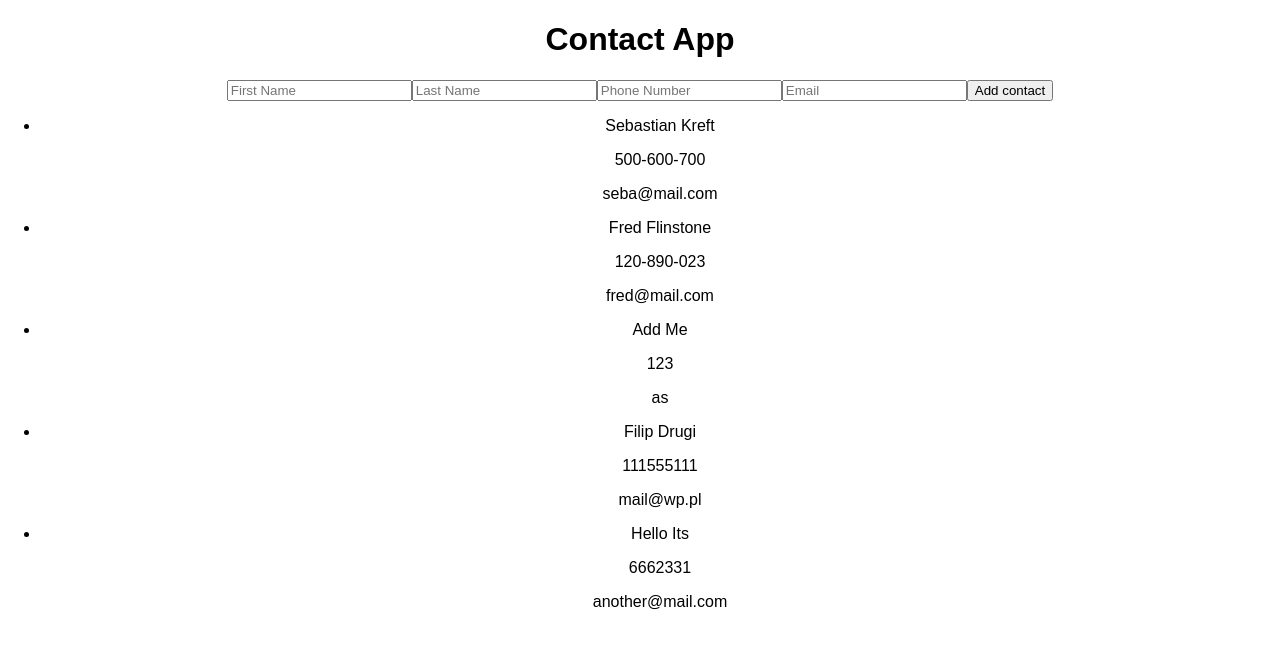
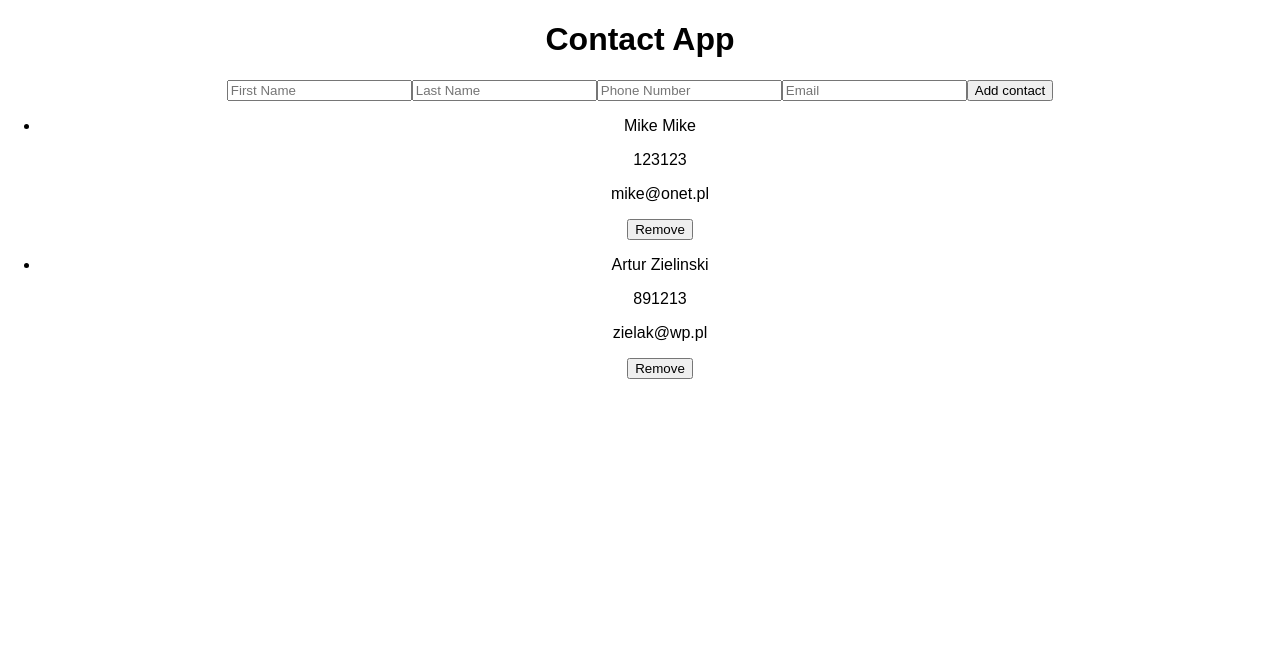
Before and after one commit to icelandico/contact-app-react, a React (Create React App) app: page / in a window 1280 px wide. Shown: the top 648 px of the page. Built offline with nearby package versions, Linux system fonts and the light colour scheme; data requests are answered from the project's data file.

Commit message:
Remove contacts functionality

```diff
--- a/src/App.js
+++ b/src/App.js
@@ -11,7 +11,7 @@ class App extends Component {
     email: ''
   };
 
-  componentDidMount() {
+  getContacts = () => {
     fetch(`http://localhost:3000/contacts`)
       .then(results => {
         return results.json()
@@ -22,9 +22,14 @@ class App extends Component {
           contacts: contactList
         });
       });
+  };
+
+  componentDidMount() {
+    this.getContacts()
   }
 
-  addContact = () => {
+  addContact = (event) => {
+    event.preventDefault();
     const newContact = {
       firstName: this.state.firstName,
       lastName: this.state.lastName,
@@ -39,7 +44,18 @@ class App extends Component {
           'Content-type': 'application/json'
         }
       }
-    )
+    ).then(this.getContacts)
+  };
+
+  removeContact = id => {
+    fetch(
+      `http://localhost:3000/contacts/` + id, {
+        method: 'DELETE',
+        headers: {
+          'Content-Type': 'application/json'
+        }
+      }
+    ).then(this.getContacts)
   };
 
   render() {
@@ -93,6 +109,7 @@ class App extends Component {
                   <p>{contact.firstName} {contact.lastName}</p>
                   <p>{contact.phoneNumber}</p>
                   <p>{contact.email}</p>
+                  <button onClick={() => this.removeContact(contact.id)}>Remove</button>
                 </li>
               </div>
             )
--- a/src/db.json
+++ b/src/db.json
@@ -1,38 +1,17 @@
 {
   "contacts": [
     {
-      "id": 1,
-      "firstName": "Sebastian",
-      "lastName": "Kreft",
-      "phoneNumber": "500-600-700",
-      "email": "seba@mail.com"
-    },
-    {
-      "id": 2,
-      "firstName": "Fred",
-      "lastName": "Flinstone",
-      "phoneNumber": "120-890-023",
-      "email": "fred@mail.com"
-    },
-    {
-      "firstName": "Add",
-      "lastName": "Me",
-      "phoneNumber": "123",
-      "email": "as",
-      "id": 3
-    },
-    {
-      "firstName": "Filip",
-      "lastName": "Drugi",
-      "phoneNumber": "111555111",
-      "email": "mail@wp.pl",
+      "firstName": "Mike",
+      "lastName": "Mike",
+      "phoneNumber": "123123",
+      "email": "mike@onet.pl",
       "id": 4
     },
     {
-      "firstName": "Hello",
-      "lastName": "Its",
-      "phoneNumber": "6662331",
-      "email": "another@mail.com",
+      "firstName": "Artur",
+      "lastName": "Zielinski",
+      "phoneNumber": "891213",
+      "email": "zielak@wp.pl",
       "id": 5
     }
   ]
```
